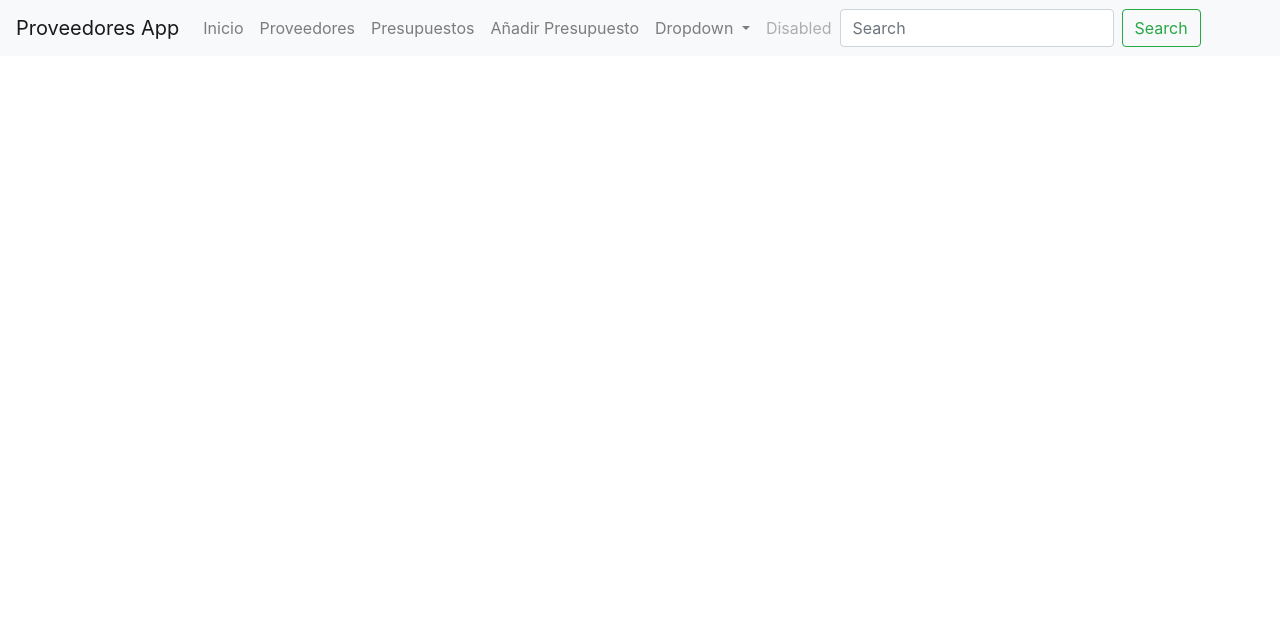
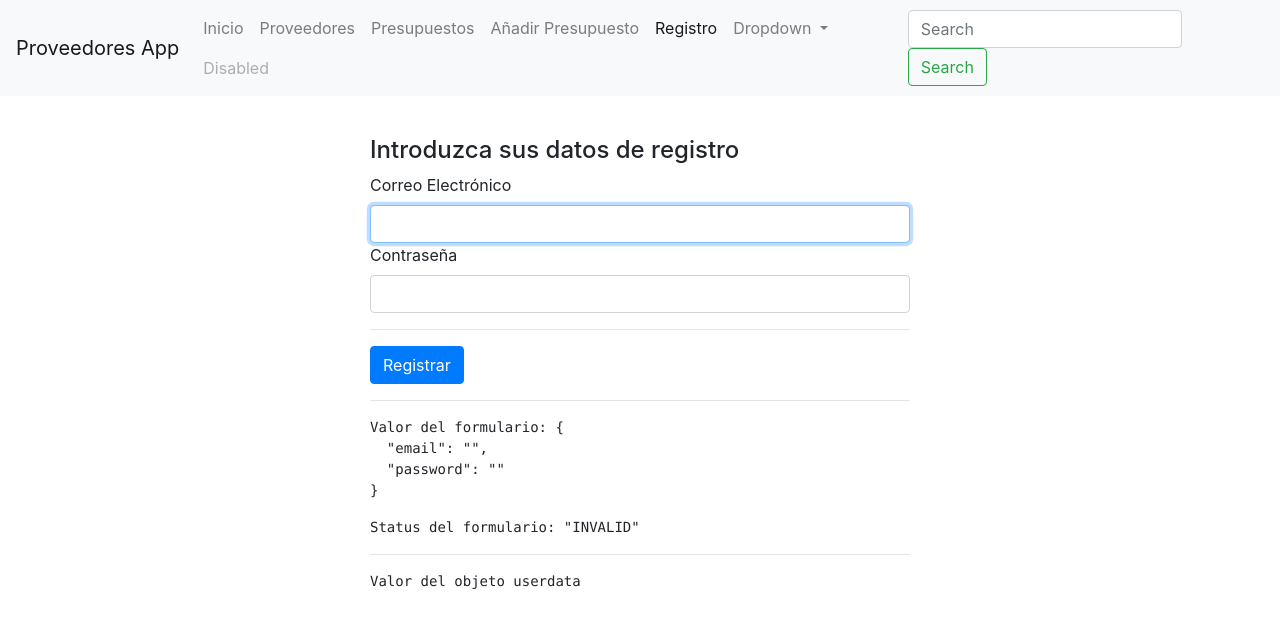
Before and after one commit to framafer/appCompras, an Angular app in the folder ejerciciosAng4/appCompras/: page /registro in a window 1280 px wide. Before the commit this address led to /. Shown: the top 628 px of the page. Built offline with nearby package versions, Linux system fonts and the light colour scheme.

Commit message:
ok con el registro Componente y Servicio

```diff
--- a/ejerciciosAng4/appCompras/src/app/app-routing.module.ts
+++ b/ejerciciosAng4/appCompras/src/app/app-routing.module.ts
@@ -6,6 +6,7 @@ import { AddproveeComponent } from './proveedores/addprovee/addprovee.component'
 import { AddpresComponent } from './presupuestos/addpres/addpres.component';
 import { PresupuestosComponent } from './presupuestos/presupuestos/presupuestos.component';
 import { EditpresComponent } from './presupuestos/editpres/editpres.component';
+import { RegistroComponent } from './autenticacion/registro/registro.component';
 
 const routes: Routes = [
   { path: "", component: InicioComponent },
@@ -14,7 +15,8 @@ const routes: Routes = [
   { path: "addprovee", component: AddproveeComponent},
   { path: 'addpres', component: AddpresComponent},
   { path: 'presupuestos', component: PresupuestosComponent },
-  { path: 'editpres/:id', component: EditpresComponent }
+  { path: 'editpres/:id', component: EditpresComponent },
+  { path: 'registro', component: RegistroComponent },
 
 ];
 
--- a/ejerciciosAng4/appCompras/src/app/app.module.ts
+++ b/ejerciciosAng4/appCompras/src/app/app.module.ts
@@ -18,6 +18,7 @@ import { AddpresComponent } from './presupuestos/addpres/addpres.component';
 import { ReactiveFormsModule } from '@angular/forms';
 import { PresupuestosComponent } from './presupuestos/presupuestos/presupuestos.component';
 import { EditpresComponent } from './presupuestos/editpres/editpres.component';
+import { RegistroComponent } from './autenticacion/registro/registro.component';
 
 @NgModule({
   declarations: [
@@ -29,6 +30,7 @@ import { EditpresComponent } from './presupuestos/editpres/editpres.component';
     AddpresComponent,
     PresupuestosComponent,
     EditpresComponent,
+    RegistroComponent,
 
   ],
   imports: [
--- /dev/null
+++ b/ejerciciosAng4/appCompras/src/app/autenticacion/registro/registro.component.html
@@ -0,0 +1,20 @@
+<div class="row">
+    <div class="col-md-6 offset-md-3">
+        <form [formGroup]="registroForm" (ngSubmit)="onSubmit();">
+            <h4>Introduzca sus datos de registro</h4>
+            <label>Correo Electrónico</label>
+            <input type="email" id="inputEmail" class="form-control" formControlName="email" autofocus>
+            <label>Contraseña</label>
+            <input type="password" id="inputPassword" class="form-control" formControlName="password">
+            <hr>
+            <button type="submit" class="btn btn-primary">Registrar</button>
+        </form>
+
+        <hr>
+        <pre>Valor del formulario: {{ registroForm.value | json }}</pre>
+        <pre>Status del formulario: {{ registroForm.status | json }}</pre>
+        <hr>
+        <pre>Valor del objeto userdata{{ userdata | json }}</pre>
+    </div>
+
+</div>
--- /dev/null
+++ b/ejerciciosAng4/appCompras/src/app/autenticacion/registro/registro.component.ts
@@ -0,0 +1,48 @@
+import { Component } from '@angular/core';
+import { FormControl, FormGroup, FormBuilder, Validators } from
+  '@angular/forms';
+
+@Component({
+  selector: 'app-registro',
+  templateUrl: './registro.component.html',
+  styleUrls: ['./registro.component.css']
+})
+export class RegistroComponent {
+
+  registroForm!: FormGroup;
+  userdata: any;
+
+  constructor(private formBuilder: FormBuilder) { }
+
+  ngOnInit() {
+    this.registroForm = this.formBuilder.group({
+      'email': ['', [
+        Validators.required,
+        Validators.email
+      ]
+      ],
+      'password': ['', [
+        Validators.required,
+        Validators.pattern('^(?=.*[0-9])(?=.*[a-zA-Z])([a-zA-Z0-9]+)$'),
+        Validators.minLength(6)
+      ]
+      ]
+    });
+    this.registroForm.valueChanges.subscribe(data =>
+      console.log(data));
+  }
+  onSubmit() {
+    this.userdata = this.saveUserdata();
+  }
+
+  saveUserdata() {
+    const saveUserdata = {
+      email: this.registroForm.get('email')?.value,
+      password: this.registroForm.get('password')?.value,
+    };
+    return saveUserdata;
+  }
+
+
+
+}
--- a/ejerciciosAng4/appCompras/src/app/header/header.component.html
+++ b/ejerciciosAng4/appCompras/src/app/header/header.component.html
@@ -22,6 +22,10 @@
                 <a class="nav-link" routerLink="/addpres">Añadir Presupuesto</a>
             </li>
 
+            <li class="nav-item" routerLinkActive="active">
+                <a class="nav-link" routerLink="/registro">Registro </a>
+            </li>
+
             <li class="nav-item dropdown">
                 <a class="nav-link dropdown-toggle" href="#" id="navbarDropdown" role="button" data-toggle="dropdown"
                     aria-haspopup="true" aria-expanded="false">
--- a/ejerciciosAng4/appCompras/src/app/presupuestos/presupuestos/presupuestos.component.html
+++ b/ejerciciosAng4/appCompras/src/app/presupuestos/presupuestos/presupuestos.component.html
@@ -14,6 +14,7 @@
             <th>IVA</th>
             <th>Total</th>
             <th>Editar</th>
+            <th>Eliminar</th>
         </tr>
     </thead>
     <tbody>
@@ -30,6 +31,10 @@
                 <button type="button" class="btn btn-success"
                 routerLink="/editpres/{{ presupuesto.id$ }}">Editar</button>
             </td>
+            <td>
+                <button class="btn btn-danger" type="button"
+                (click)="eliminarPresupuesto(presupuesto.id$)">Eliminar</button>
+            </td>
         </tr>
     </tbody>
 </table>
--- a/ejerciciosAng4/appCompras/src/app/presupuestos/presupuestos/presupuestos.component.ts
+++ b/ejerciciosAng4/appCompras/src/app/presupuestos/presupuestos/presupuestos.component.ts
@@ -11,19 +11,35 @@ import { Presupuesto } from 'src/app/modelos/presupuesto.interface';
 export class PresupuestosComponent {
 
   presupuestos: any[] = [];   // Aquí uso presupuestos pero como una matriz cualquiera y solo para recibir los datos de la base de datos con el getPresupuestos.
-                              // La base de datos tiene un formato de objeto json en la que la tabla presupuestos está formada por nodos. En cada nodo (fila en una tabla normal),
-                              // hay un par de valores, key: valor  .La key es yn string y el valor es un objeto json con 7 campos, a saber: proveedor, fecha, concepto, base, tipo,
-                              // iva y total
+  // La base de datos tiene un formato de objeto json en la que la tabla presupuestos está formada por nodos. En cada nodo (fila en una tabla normal),
+  // hay un par de valores, key: valor  .La key es yn string y el valor es un objeto json con 7 campos, a saber: proveedor, fecha, concepto, base, tipo,
+  // iva y total
 
   constructor(private presupuestosService: PresupuestosService) {
     this.presupuestosService.getPresupuestos().subscribe(presupuestos => {
       for (const id$ in presupuestos) {
         if (presupuestos.hasOwnProperty(id$)) {
-          this.presupuestos.push({ ...presupuestos[id$], id$});
+          this.presupuestos.push({ ...presupuestos[id$], id$ });
         }
       }
     });
     console.log(this.presupuestos);
-    }
+  }
+
+  eliminarPresupuesto(id$: string) {
+    this.presupuestosService.delPresupuesto(id$)
+      .subscribe(res => {
+        this.presupuestos = [];
+        this.presupuestosService.getPresupuestos().subscribe(presupuestos => {
+          for (const id$ in presupuestos) {
+            if (presupuestos.hasOwnProperty(id$)) {
+              this.presupuestos.push({ ...presupuestos[id$], id$ });
+            }
+          }
+        });
+      });
+
+
+  }
 
 }
--- a/ejerciciosAng4/appCompras/src/app/servicios/presupuestos.service.ts
+++ b/ejerciciosAng4/appCompras/src/app/servicios/presupuestos.service.ts
@@ -64,6 +64,11 @@ export class PresupuestosService {
     }
 
 
+    delPresupuesto ( id$: string ) {
+      const url = `${ this.preURL }/${ id$ }.json`;
+      return this.http.delete( url ).pipe(map( res => res));
+
+    }
 
 
 }
```
Also changed, not shown: ejerciciosAng4/appCompras/src/app/autenticacion/registro/registro.component.css (added), 1 other file (tests, documents, lock files or other folders).
